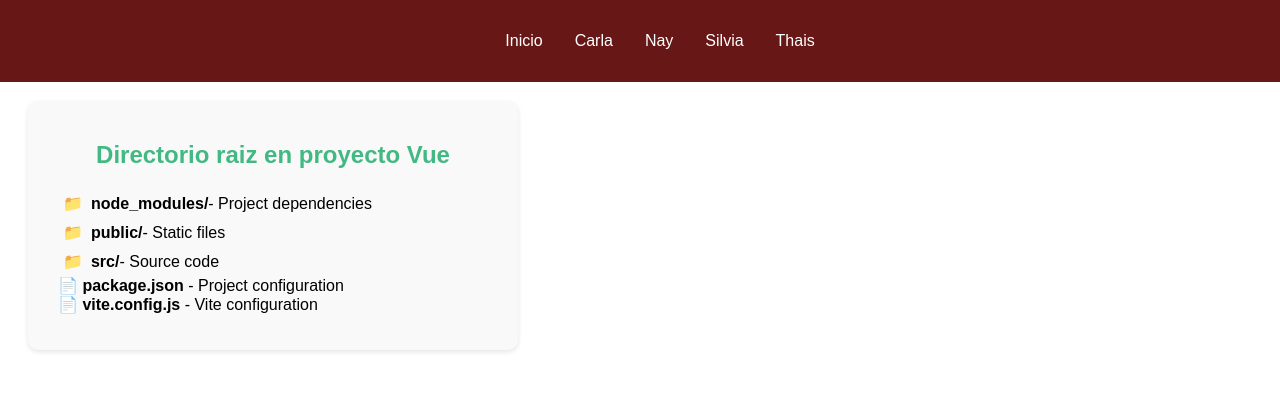
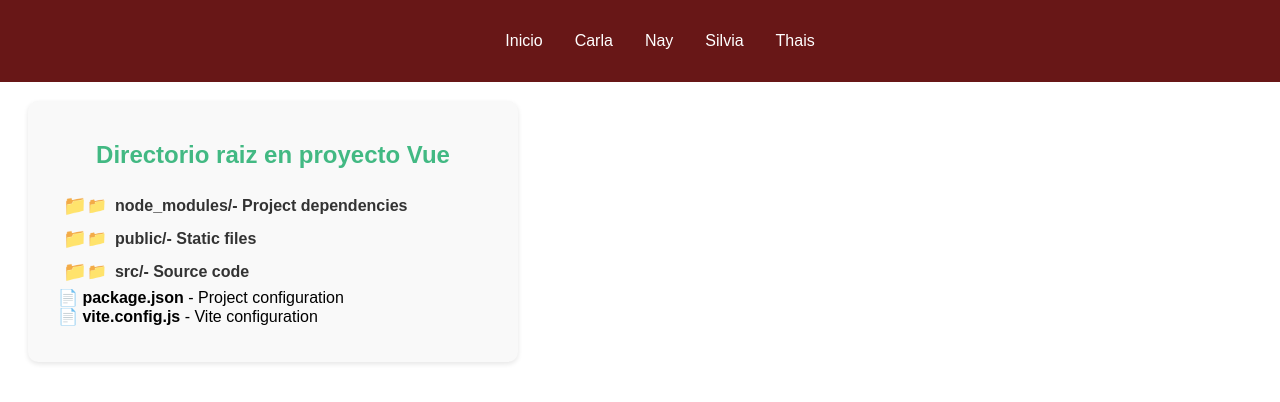
Before and after one commit to intxaurtietadev/investigacion-vue, a Vue app: page /silvia in a window 1280 px wide. Shown: the top 402 px of the page. Built offline with nearby package versions, Linux system fonts and the light colour scheme.

Commit message:
cambio de estilo folder

```diff
--- a/src/components/componenteSilvia.vue
+++ b/src/components/componenteSilvia.vue
@@ -139,11 +139,14 @@ ul ul {
   display: flex;
   align-items: center;
   padding: 5px;
-  transition: background 0.3s;
+  transition: background 0.3s, transform 0.2s;
+  border-radius: 5px;
+  font-weight: bold;
+  color: #333;
 }
 
 .folder:hover {
-  background-color: #e0f2e9;
+  background-color: rgba(200, 200, 200, 0.2);
 }
 
 .folder span {
@@ -153,12 +156,21 @@ ul ul {
 
 /* 📁 cambia a 📂 cuando la carpeta está abierta */
 .folder .open::before {
-  content: "📂";
+  content: "📂"; /* Cambia el icono cuando se abre */
+  color: #e7a30b; /* Amarillo anaranjado tipo carpeta */
 }
 
 /* Estilos para archivos */
 .nested li {
   margin-left: 15px;
-  color: #333;
+  color: #444;
 }
+
+/* Estilo para que las carpetas cerradas sean amarillas */
+.folder::before {
+  content: "📁";
+  color: #e7a30b; /* Color amarillo típico de carpetas */
+  font-size: 1.2em;
+}
+
 </style>
```
